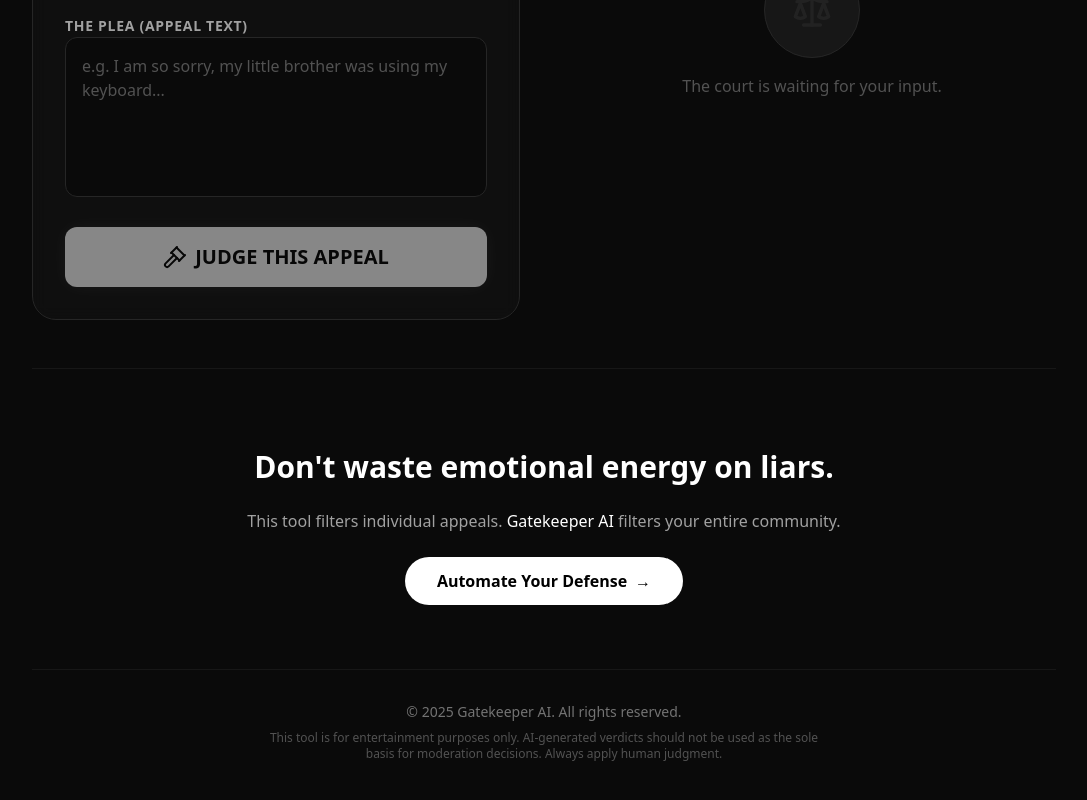
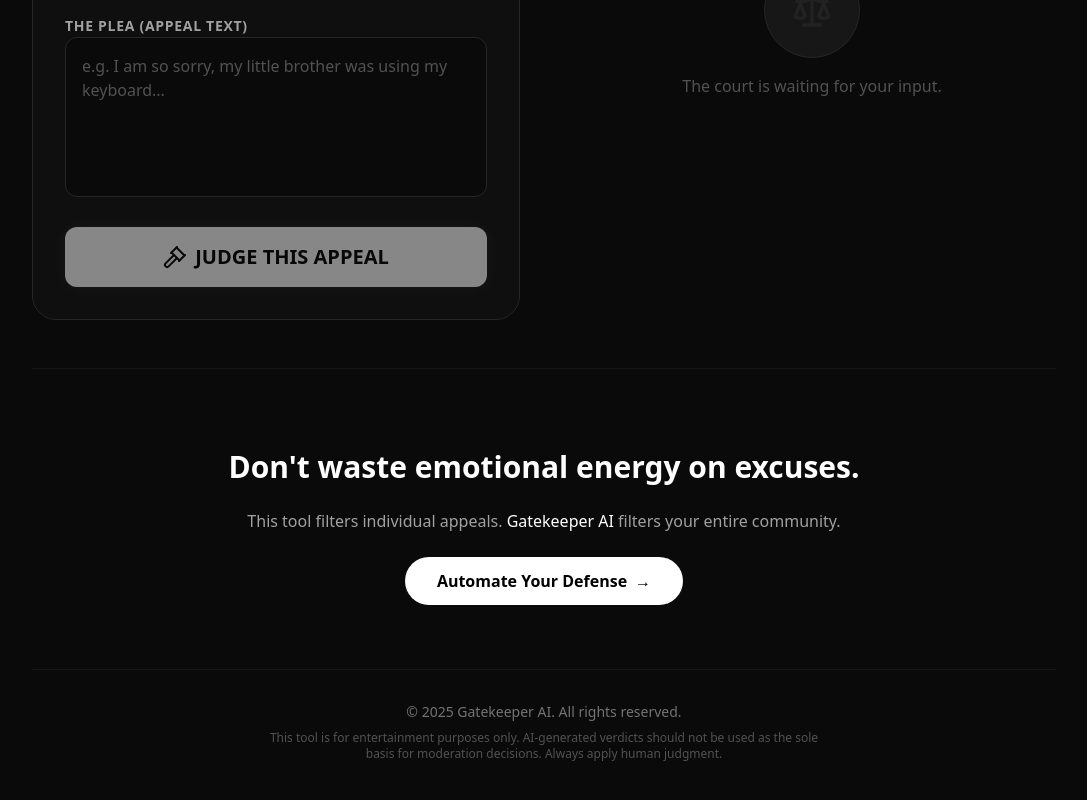
Before and after one commit to cchurctrip/gatekeeperai-ban-appeal-judge, a Next.js app: page / in a window 1280 px wide. Shown: the part 596-1396 px from the top of the page, without its empty margins (96-1183 px from the left). Built offline with nearby package versions, Linux system fonts and the light colour scheme.

Commit message:
content: replaced provocative wording in footer and fixed CTA link

```diff
--- a/src/app/page.tsx
+++ b/src/app/page.tsx
@@ -350,12 +350,14 @@
         {/* The Bridge */}
         <footer className="pt-20 pb-12 text-center border-t border-neutral-900">
           <div className="max-w-2xl mx-auto space-y-6">
-            <h2 className="text-3xl font-bold text-white">Don't waste emotional energy on liars.</h2>
+            <h2 className="text-3xl font-bold text-white">Don't waste emotional energy on excuses.</h2>
             <p className="text-neutral-400">
               This tool filters individual appeals. <span className="text-white">Gatekeeper AI</span> filters your entire community.
             </p>
             <a
-              href="#"
+              href="https://gatekeeperai.app"
+              target="_blank"
+              rel="noopener noreferrer"
               className="inline-flex items-center gap-2 px-8 py-3 bg-white text-black font-bold rounded-full hover:scale-105 transition-transform"
             >
               Automate Your Defense <span aria-hidden="true">&rarr;</span>
```
